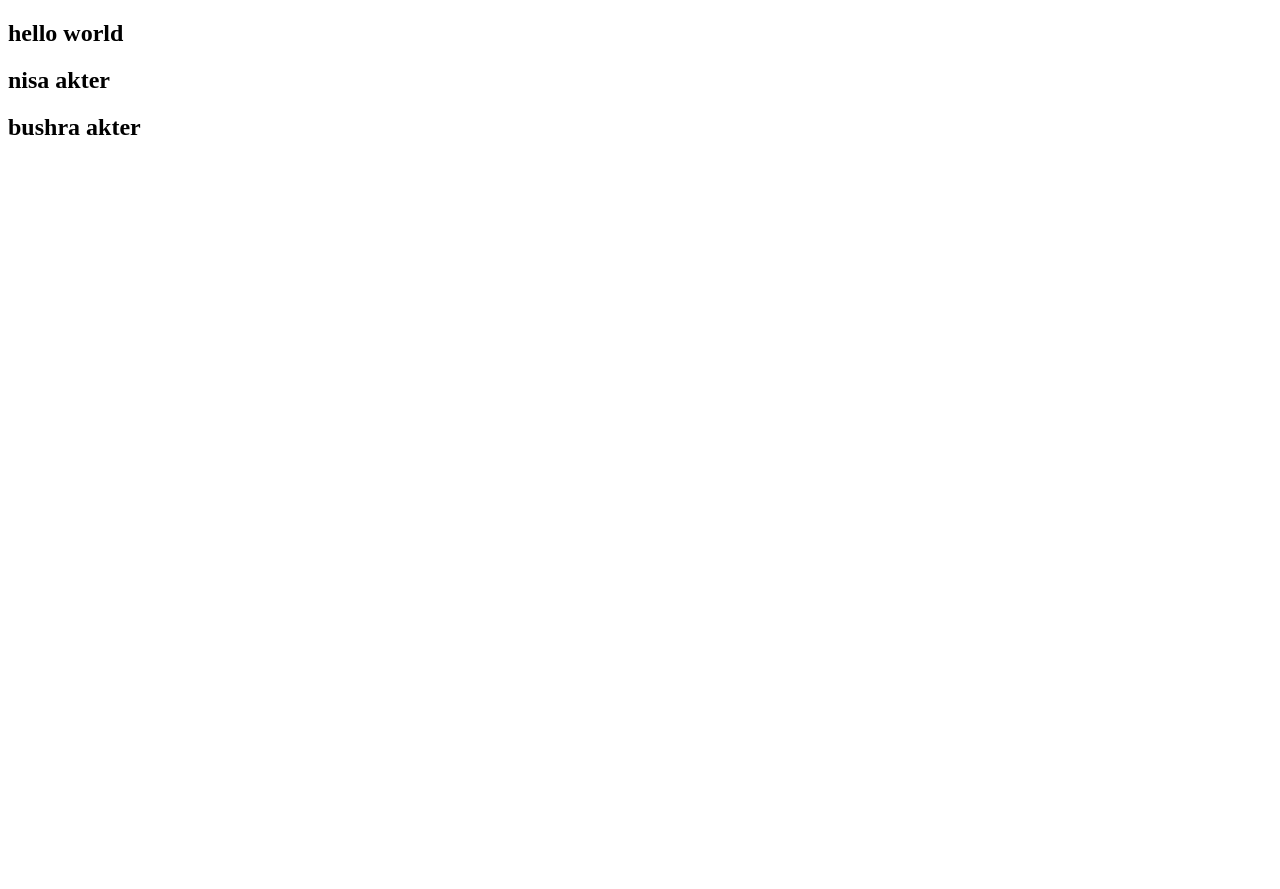
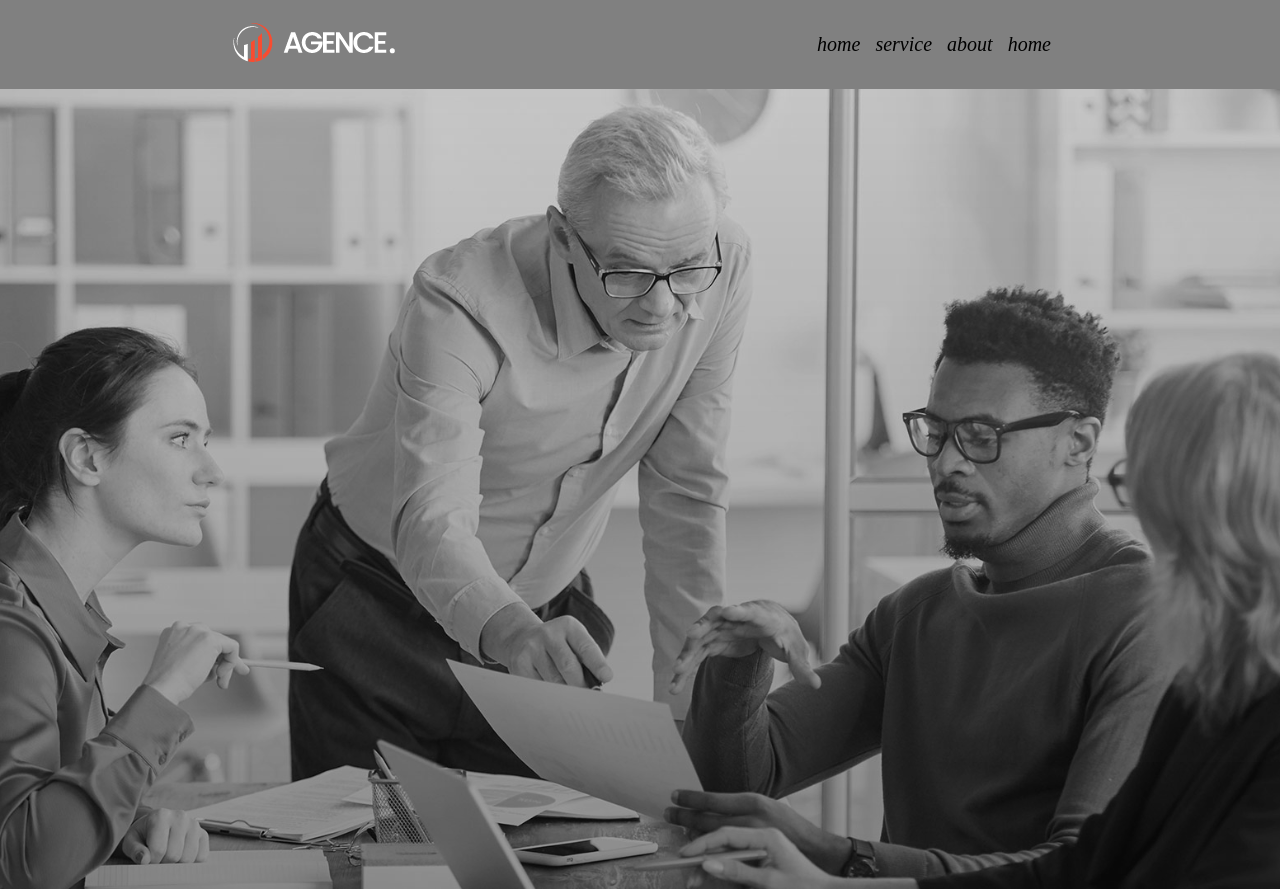
Before and after one commit to nisa-official/digital-agency, a plain HTML site: page index.html in a window 1280 px wide. Before the commit the page ends 800 px from the top, so only its background shows below. Drawn offline with Linux system fonts and the light colour scheme.

Commit message:
my digital agency is 10% done

```diff
--- a/index.html
+++ b/index.html
@@ -4,10 +4,24 @@
     <meta charset="UTF-8">
     <meta name="viewport" content="width=device-width, initial-scale=1.0">
     <title>Document</title>
+    <link rel="stylesheet" href="style.css">
 </head>
 <body>
-    <h2>hello world</h2>
-    <h2>nisa akter</h2>
-    <h2>bushra akter</h2>
+   <header>
+         <div class="nav-container">
+            <div class="logo">
+                <img src="./asset/logo/logo.png" alt="">
+            </div>
+            <div class="menus">
+                <li>home</li>
+                <li>service</li>
+                <li>about</li>
+                <li>home</li>
+            </div>
+         </div>
+    <div class="banner-container"></div>
+   </header>
+   <main></main>
+   <footer></footer>
 </body>
 </html>
--- /dev/null
+++ b/style.css
@@ -0,0 +1,31 @@
+*{
+    margin: 0px;
+    padding: 0px;
+}
+.nav-container{
+    display: flex;
+    justify-content: space-around;
+    align-items: center;
+    background-color: gray;
+    padding: 20px;
+
+
+}
+.menus{
+      list-style: none ;
+      display: flex;
+      gap: 15px;
+      font-size: 20px;
+      font-style: italic;
+
+
+}
+.banner-container{
+    height: 100vh;
+    background-image: url('./asset/image/background.jpg'), linear-gradient(rgba(0,0,0,0.2),rgba(0,0,0,0.4));
+    background-blend-mode: overlay;
+    background-position: center;
+    background-repeat: no-repeat;
+    background-size: cover;
+
+}
```
Also changed, not shown: asset/icons/bar-chart.png (added), asset/icons/coding.png (added), asset/icons/digital-marketing.png (added), asset/icons/phone-call.png (added), asset/icons/startup.png (added), asset/image/author.jpg (added), asset/image/background.jpg (added), asset/image/blog-1.jpg (added), asset/image/blog-2.jpg (added), asset/image/blog-3.jpg (added), asset/image/footer-bg.png (added), asset/image/girl-3.jpg (added), asset/image/man-1.jpg (added), asset/image/man-2.jpg (added), 2 more files.
